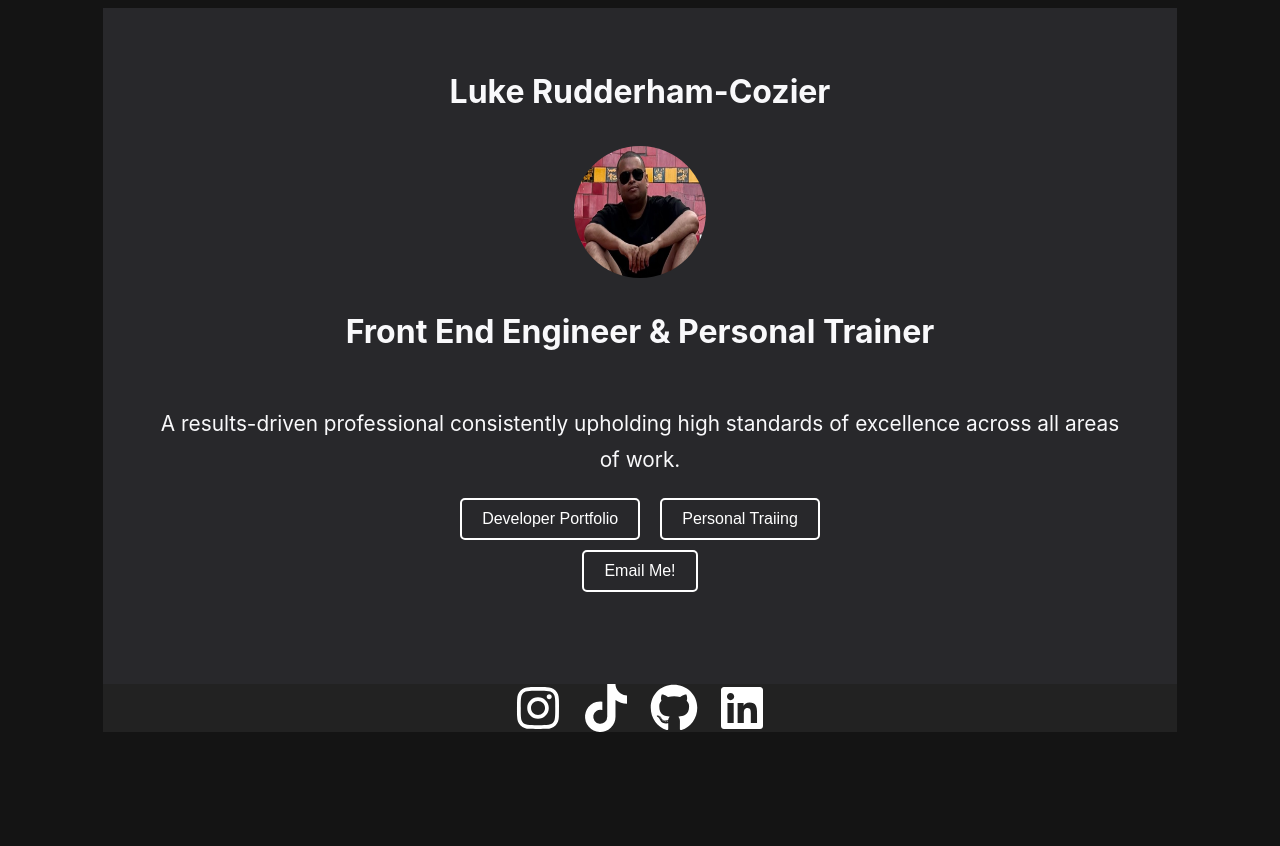
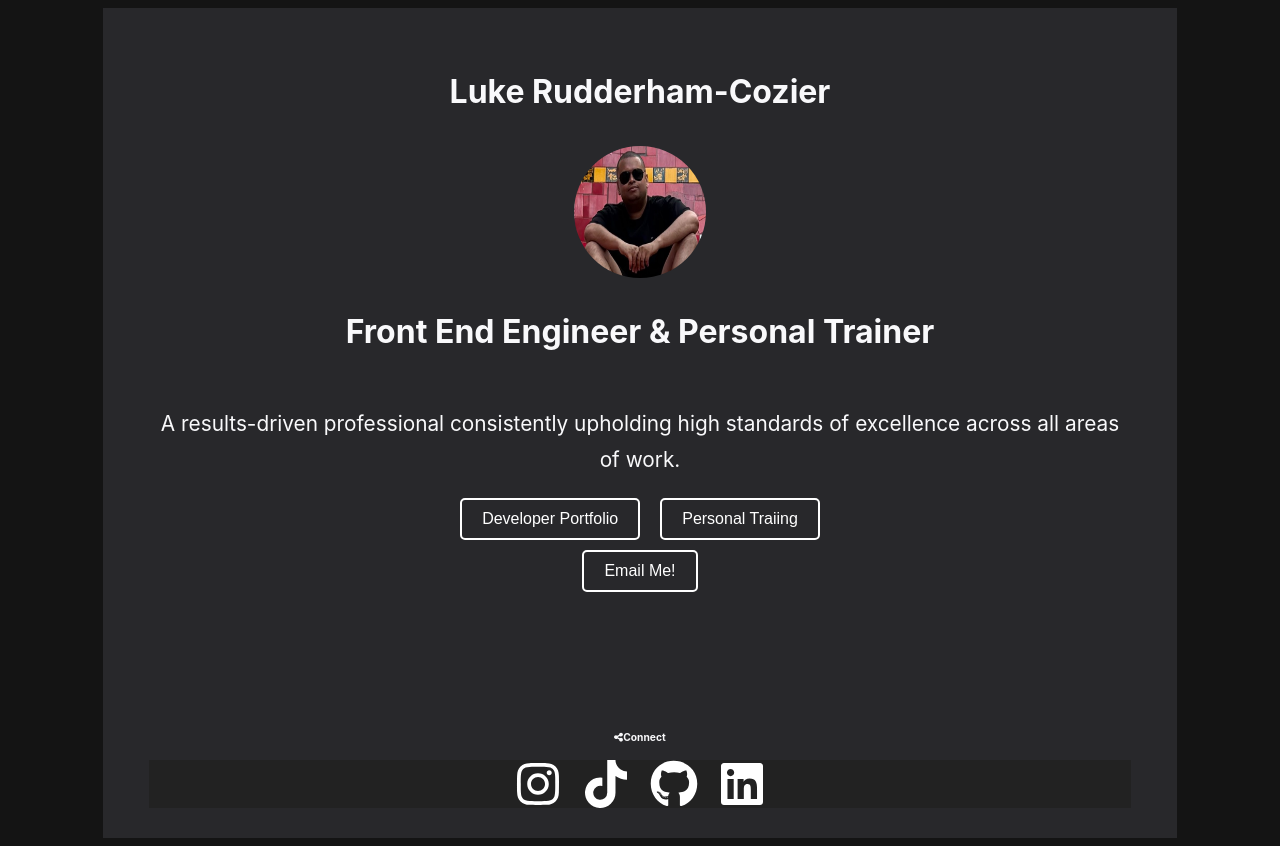
Before and after one commit to LRCozier/lacozier-businesscard, a React (Vite) app in the folder businesscard/: page / in a window 1280 px wide. Before the commit the page ends 816 px from the top, so only its background shows below. Built offline with nearby package versions, Linux system fonts and the light colour scheme.

Commit message:
renamed footer.tsx to connect.tsx

```diff
--- a/businesscard/src/App.tsx
+++ b/businesscard/src/App.tsx
@@ -1,6 +1,6 @@
 import './App.css'
 import About from './components/about'
-import Footer from './components/footer'
+import Footer from './components/connect'
 
 const App = () => {
 
--- a/businesscard/src/components/footer.tsx
+++ b/businesscard/src/components/connect.tsx
@@ -5,16 +5,19 @@ import {
   faGithub,
   faLinkedin
 } from '@fortawesome/free-brands-svg-icons'
+import {faShareNodes} from '@fortawesome/free-solid-svg-icons'
 
-const Footer = () => {
+const Connect = () => {
   return (
-    <ul className='socials'>
-      <a href='https://www.instagram.com/lacozierfitness/profilecard/?igsh=MXFrdHE0b24wMGlseA==' target='_blank'><li><FontAwesomeIcon icon={faInstagram}/></li></a>
+    <section className='connect'>
+    <h4 className='section-title'><FontAwesomeIcon icon={faShareNodes} />Connect</h4><ul className='socials'>
+      <a href='https://www.instagram.com/lacfitnessuk/' target='_blank'><li><FontAwesomeIcon icon={faInstagram} /></li></a>
       <a href='https://www.tiktok.com/@lacozierfitness?_t=ZN-8vugAgLd42o&_r=1' target='_blank'><li><FontAwesomeIcon icon={faTiktok} /></li></a>
       <a href='https://github.com/LRCozier' target='_blank'><li><FontAwesomeIcon icon={faGithub} /></li></a>
       <a href='https://www.linkedin.com/in/luke-rudderham-cozier-30205343/' target='_blank'><li><FontAwesomeIcon icon={faLinkedin} /></li></a>
     </ul>
+    </section>
   );
 };
 
-export default Footer;
+export default Connect;
```
